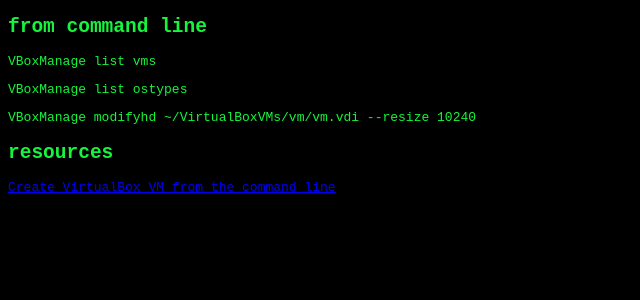
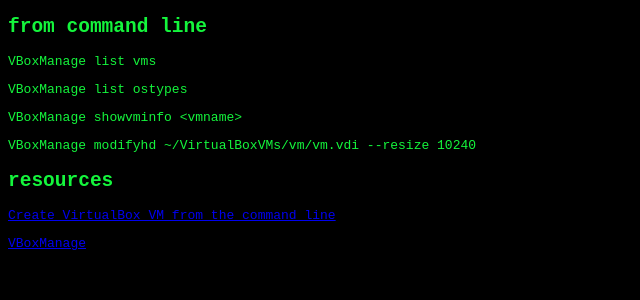
Before and after one commit to davejagoda/davejagoda.github.io, a Jekyll site: the page built from useful/useful_virtualbox_commands.md, in a window 1280 px wide. Shown: the top 300 px of the page, without its empty margins (0-640 px from the left). Built offline with Jekyll 4.4.1, drawn with Linux system fonts in a browser that asks for light colours.

Commit message:
Add VBoxManage information to useful_virtualbox_commands.md

```diff
--- a/useful/useful_virtualbox_commands.md
+++ b/useful/useful_virtualbox_commands.md
@@ -10,9 +10,13 @@ from command line
 
 `VBoxManage list ostypes`
 
+`VBoxManage showvminfo <vmname>`
+
 `VBoxManage modifyhd ~/VirtualBoxVMs/vm/vm.vdi --resize 10240`
 
 resources
 ---------
 
 [Create VirtualBox VM from the command line](https://www.perkin.org.uk/posts/create-virtualbox-vm-from-the-command-line.html)
+
+[VBoxManage](https://www.virtualbox.org/manual/ch08.html)
```
